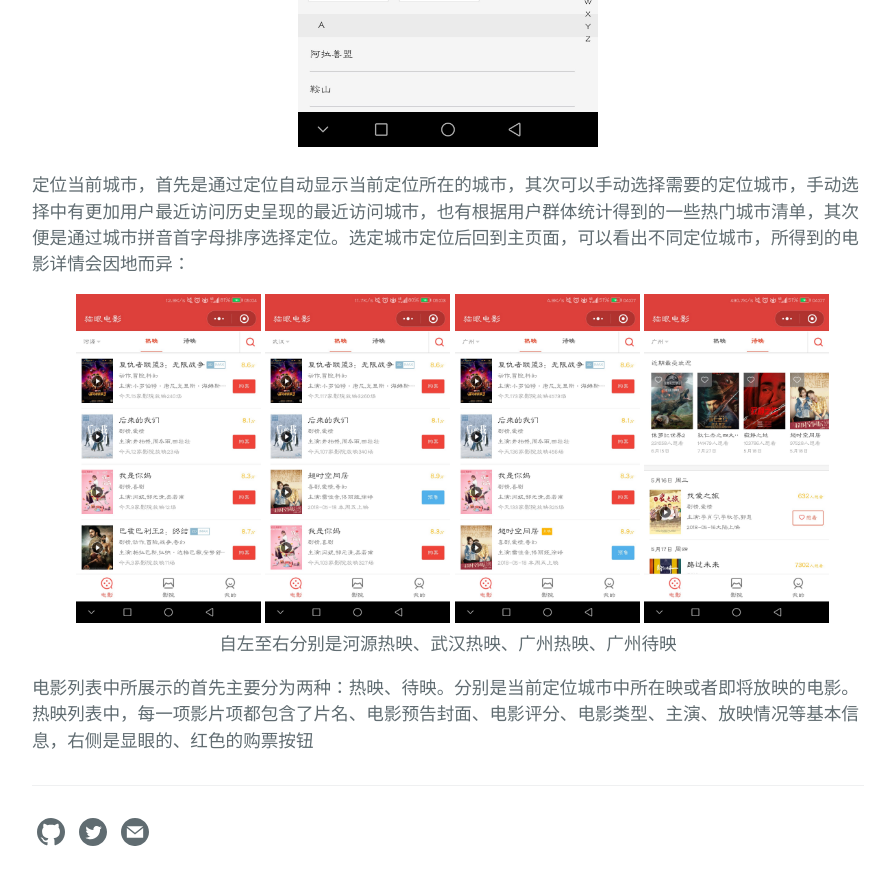
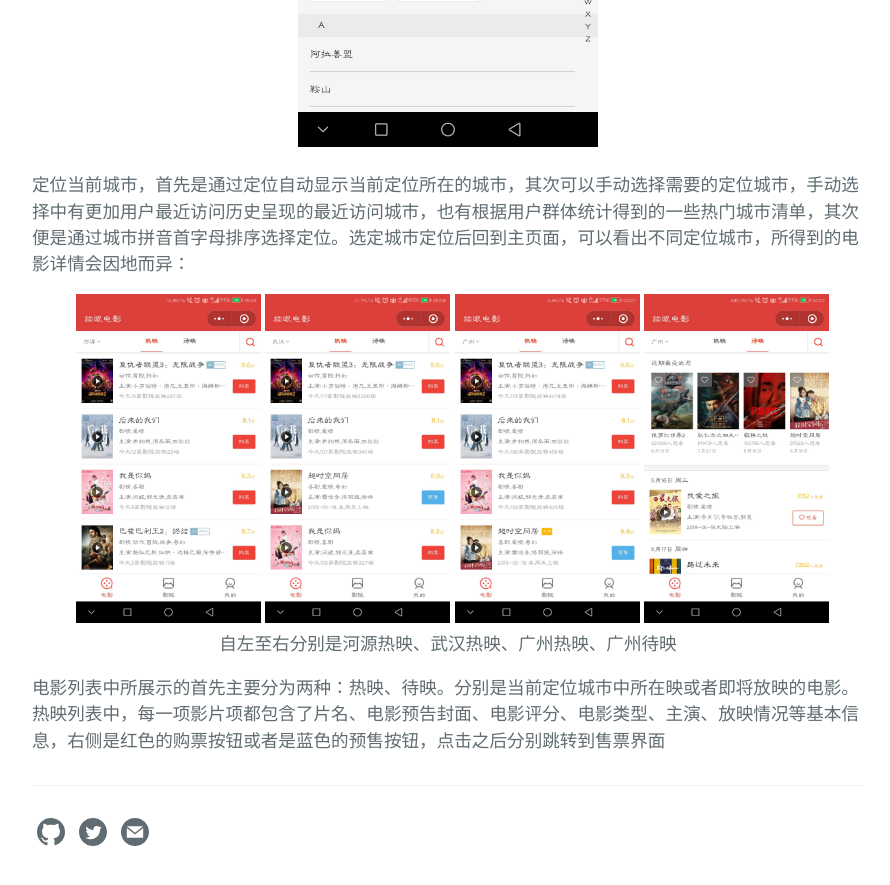
Before and after one commit to joece/joece.github.io, a Jekyll site: the page built from _posts/2018-05-12-SSAD-HW7.md, in a window 1280 px wide and 900 px high, scrolled down 1848 px. Shown: the top 885 px of the window, without its empty margins (192-1082 px from the left). Built offline with Jekyll 4.4.1, drawn with Linux system fonts in a browser that asks for light colours.

Commit message:
Update 2018-05-12-SSAD-HW7.md

```diff
--- a/_posts/2018-05-12-SSAD-HW7.md
+++ b/_posts/2018-05-12-SSAD-HW7.md
@@ -20,13 +20,11 @@ title: "SSAD HW7"
 </center>
 
 定位当前城市，首先是通过定位自动显示当前定位所在的城市，其次可以手动选择需要的定位城市，手动选择中有更加用户最近访问历史呈现的最近访问城市，也有根据用户群体统计得到的一些热门城市清单，其次便是通过城市拼音首字母排序选择定位。选定城市定位后回到主页面，可以看出不同定位城市，所得到的电影详情会因地而异：
-
  <center>
 
  <img width = 185 src = "https://raw.githubusercontent.com/joece/joece.github.io/master/_includes/hw7/河源.jpg?raw=true"> <img width = 185 src = "https://raw.githubusercontent.com/joece/joece.github.io/master/_includes/hw7/武汉.jpg?raw=true"> <img width = 185 src = "https://raw.githubusercontent.com/joece/joece.github.io/master/_includes/hw7/热映.jpg?raw=true"> <img width = 185 src = "https://raw.githubusercontent.com/joece/joece.github.io/master/_includes/hw7/待映.jpg?raw=true">
  <br>
  自左至右分别是河源热映、武汉热映、广州热映、广州待映
-
 </center>
 
-电影列表中所展示的首先主要分为两种：热映、待映。分别是当前定位城市中所在映或者即将放映的电影。热映列表中，每一项影片项都包含了片名、电影预告封面、电影评分、电影类型、主演、放映情况等基本信息，右侧是显眼的、红色的购票按钮
+电影列表中所展示的首先主要分为两种：热映、待映。分别是当前定位城市中所在映或者即将放映的电影。热映列表中，每一项影片项都包含了片名、电影预告封面、电影评分、电影类型、主演、放映情况等基本信息，右侧是红色的购票按钮或者是蓝色的预售按钮，点击之后分别跳转到售票界面
```
